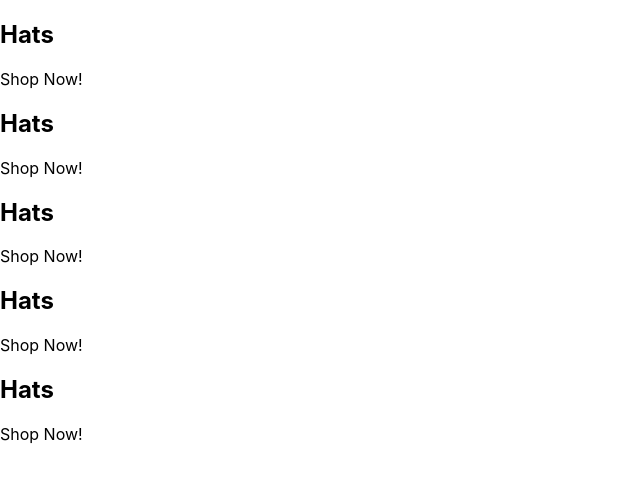
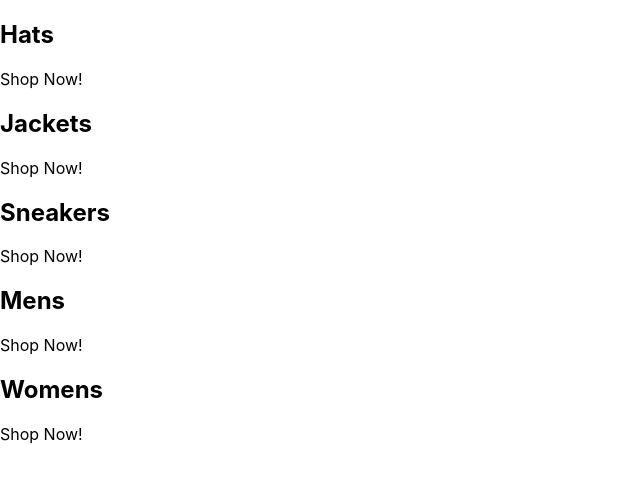
Before and after one commit to ealbalas/daddy-clothing, a React (Create React App) app: page / in a window 1280 px wide. Shown: the top 482 px of the page, without its empty margins (0-640 px from the left). Built offline with nearby package versions, Linux system fonts and the light colour scheme.

Commit message:
built 5 containers for store

```diff
--- a/src/App.js
+++ b/src/App.js
@@ -1,61 +1,41 @@
 const App = () => {
+
+  const categories = [
+    {
+      id: 1,
+      title: 'Hats',
+    },
+    {
+      id: 2,
+      title: 'Jackets',
+    },
+    {
+      id: 3,
+      title: 'Sneakers',
+    },
+    {
+      id: 4,
+      title: 'Mens',
+    },
+    {
+      id: 5,
+      title: 'Womens'
+    }
+  ]
+
   return (
     <div className='categories-container'>
-      <div className='category-container'>
-        {/* <img /> */}
-        <div className='category-body-conatiner'>
-          <h2>
-            Hats
-          </h2>
-          <p>
-            Shop Now!
-          </p>
-        </div>
-      </div>
-      <div className='category-container'>
-        {/* <img /> */}
-        <div className='category-body-conatiner'>
-          <h2>
-            Hats
-          </h2>
-          <p>
-            Shop Now!
-          </p>
-        </div>
-      </div>
-      <div className='category-container'>
-        {/* <img /> */}
-        <div className='category-body-conatiner'>
-          <h2>
-            Hats
-          </h2>
-          <p>
-            Shop Now!
-          </p>
-        </div>
-      </div>
-      <div className='category-container'>
-        {/* <img /> */}
-        <div className='category-body-conatiner'>
-          <h2>
-            Hats
-          </h2>
-          <p>
-            Shop Now!
-          </p>
-        </div>
-      </div>
-      <div className='category-container'>
-        {/* <img /> */}
-        <div className='category-body-conatiner'>
-          <h2>
-            Hats
-          </h2>
-          <p>
-            Shop Now!
-          </p>
-        </div>
-      </div>
+      {categories.map(({ title, id }) => {
+        return (
+          <div className='category-container' key={id}>
+            {/* <img /> */}
+            <div className='category-body-conatiner'>
+              <h2>{title}</h2>
+              <p>Shop Now!</p>
+            </div>
+          </div>
+        )
+      })}
     </div>
   );
 }
```
